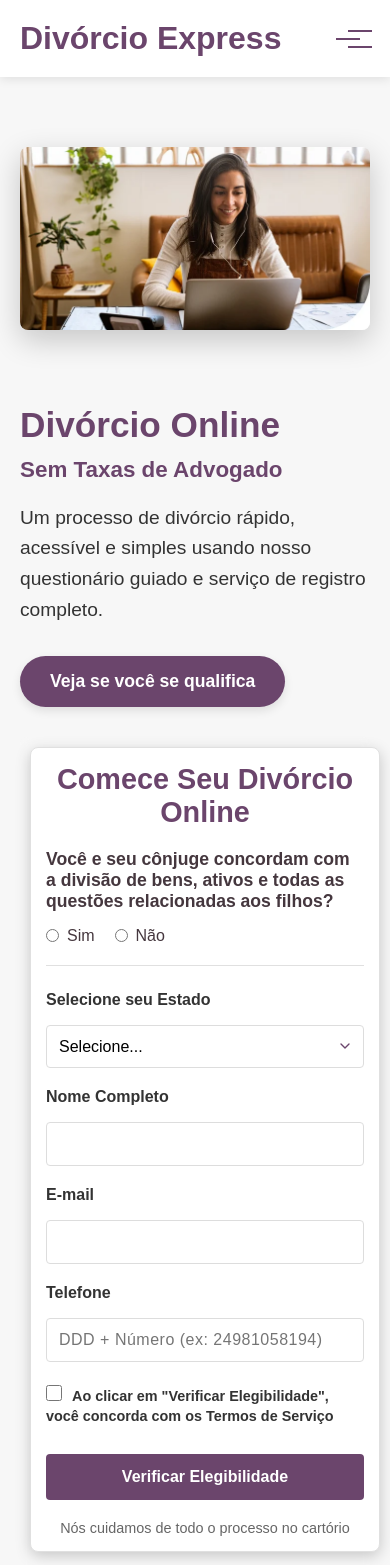
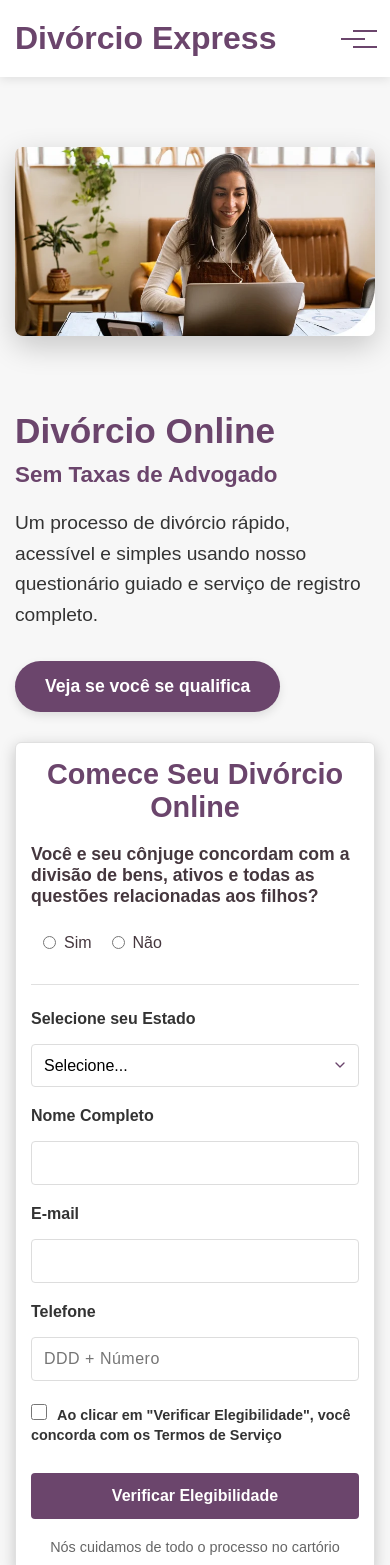
Before and after one commit to rodncb/lp-divorcioExpress, a React (Vite) app: page / in a window 390 px wide. Shown: the top 1565 px of the page. Built offline with nearby package versions, Linux system fonts and the light colour scheme.

Commit message:
Centralizar formulário e corrigir texto do placeholder de telefone

```diff
--- a/src/App.css
+++ b/src/App.css
@@ -908,14 +908,22 @@
 
   .hero-form {
     max-width: 100%;
-    padding: 10px 0;
-    margin-top: 20px;
+    padding: 0;
+    margin: 20px auto 0;
+    width: 100%;
+    box-sizing: border-box;
   }
 
   .hero-form .form-container {
     padding: 15px;
     width: 100%;
     box-sizing: border-box;
+    margin: 0 auto;
+    border-radius: 6px;
+  }
+
+  .container {
+    padding: 0 15px;
   }
 
   .form-group {
@@ -923,17 +931,25 @@
   }
 
   .form-group input,
-  .form-group select {
+  .form-group select,
+  .radio-group {
     width: 100%;
     padding: 12px;
     font-size: 16px;
     box-sizing: border-box;
+    margin-left: auto;
+    margin-right: auto;
   }
 
   /* Específico para o campo de telefone */
   .form-group input[type="tel"] {
     font-size: 16px;
     letter-spacing: 0.5px;
+  }
+
+  .eligibility-question {
+    text-align: left;
+    width: 100%;
   }
 
   .form .submit-btn,
--- a/src/App.jsx
+++ b/src/App.jsx
@@ -195,8 +195,8 @@ function App() {
                             onChange={handleInputChange}
                             required
                             pattern="(\d{2})?\d{8,9}|\d{10,11}"
-                            placeholder="DDD + Número (ex: 24981058194)"
-                            title="Digite apenas números - DDD + número (ex: 24981058194)"
+                            placeholder="DDD + Número"
+                            title="Digite apenas números - DDD + número"
                           />
                         </div>
 
```
